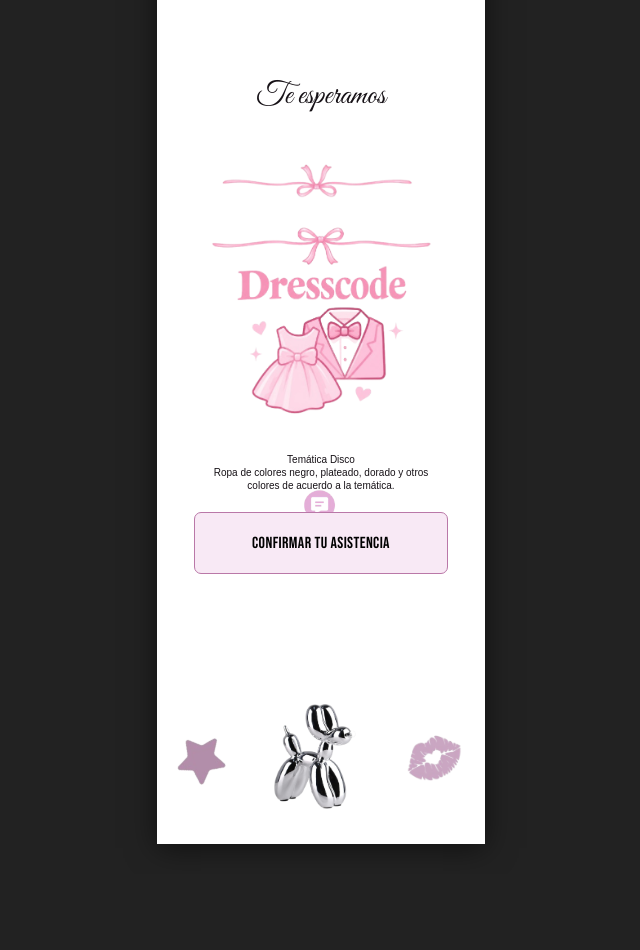
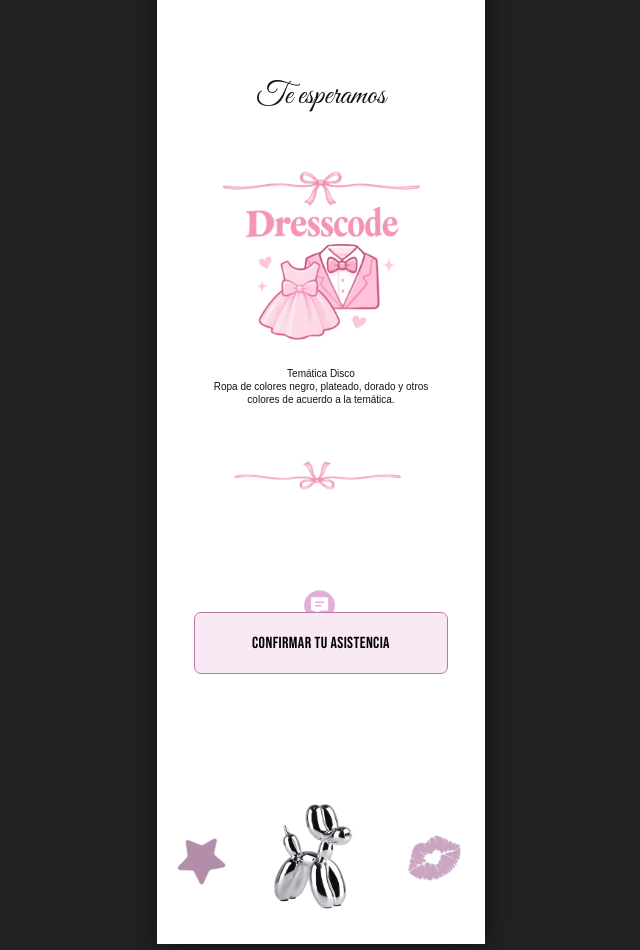
Before and after one commit to BrunoRasot/ari-fest, a plain HTML site: page index.html in a window 1280 px wide. Shown: the part 2037-2987 px from the top of the page, without its empty margins (319-959 px from the left). Before the commit the page ends 2911 px from the top, so only its background shows below. Drawn offline with nearby package versions, Linux system fonts and the light colour scheme.

Commit message:
Align dress code section with reference

```diff
--- a/index.html
+++ b/index.html
@@ -65,7 +65,7 @@
       </section>
 
       <section class="expectation"><p>Te esperamos</p></section>
-      <section class="dress"><img class="bow-divider bow-top" src="assets/bow-divider.png" alt="" aria-hidden="true" /><img src="assets/dresscode.png" alt="Código de vestimenta" /><p>Temática Disco<br />Ropa de colores negro, plateado, dorado y otros<br />colores de acuerdo a la temática.</p><img class="bow-divider bow-bottom" src="assets/bow-divider.png" alt="" aria-hidden="true" /></section>
+      <section class="dress"><img src="assets/dresscode.png" alt="Código de vestimenta" /><p>Temática Disco<br />Ropa de colores negro, plateado, dorado y otros<br />colores de acuerdo a la temática.</p><img class="bow-divider bow-bottom" src="assets/bow-divider.png" alt="" aria-hidden="true" /></section>
       <section class="rsvp"><img class="message" src="assets/message-icon.png" alt="" aria-hidden="true" /><button id="rsvp-button" type="button">CONFIRMAR TU ASISTENCIA</button><p id="rsvp-message" hidden>¡Gracias! Nos encantará celebrar contigo.</p></section>
       <footer><img class="purple-star" src="assets/purple-star.png" alt="" aria-hidden="true" /><img class="dog" src="assets/perrito.png" alt="Figura de perro de globos plateado" /><img class="kiss" src="assets/kiss.png" alt="" aria-hidden="true" /></footer>
     </main>
--- a/script.js
+++ b/script.js
@@ -5,7 +5,7 @@ const state = document.getElementById('audio-state');
 
 function fitInvitationToMobile() {
   const artboardWidth = 328;
-  const artboardHeight = 2559;
+  const artboardHeight = 2659;
   if (window.innerWidth <= 480) {
     const scale = window.innerWidth / artboardWidth;
     document.documentElement.style.setProperty('--invitation-scale', scale);
--- a/styles.css
+++ b/styles.css
@@ -1,7 +1,7 @@
 :root { --pink:#ef9dca; --light:#f8e9f5; --ink:#161116; }
 * { box-sizing:border-box; }
 body { margin:0; background:#222; color:var(--ink); font-family:"Oswald",Arial,sans-serif; }
-.invitation { width:min(100%, 328px); min-height:2559px; margin:auto; overflow:hidden; background:#fff; text-align:center; }
+.invitation { width:min(100%, 328px); min-height:2659px; margin:auto; overflow:hidden; background:#fff; text-align:center; }
 section { position:relative; }
 .hero { height:402px; padding-top:72px; }
 .disco { position:absolute; object-fit:contain; }.disco-top { width:84px; left:13px; top:10px; }.disco-right { width:76px; right:-7px; top:280px; }
@@ -11,7 +11,7 @@ section { position:relative; }
 .details { min-height:607px; padding-top:0; }.glass { color:#eaa0c9; font:72px/1 "Great Vibes",cursive; height:93px; }.blessing { margin:0 auto; width:278px; font-size:16px; line-height:1.2; font-weight:400; }.blessing strong { font-weight:600; }.month { font-size:14px; font-weight:600; margin:24px 0 18px; }.date-row { display:flex; align-items:center; justify-content:center; gap:13px; color:#dcabd4; }.date-row div { width:94px; height:18px; border-top:2px solid #ebb9df; border-bottom:2px solid #ebb9df; color:#222; font:9px Arial,sans-serif; padding-top:3px; }.date-row b { font:44px/ .6 "Playfair Display",serif; color:#e8b1d8; }.faltan { color:#e2acd3; font:22px "Great Vibes",cursive; margin:31px 0 20px; }.countdown strong { display:block; font:24px "Oswald",sans-serif; letter-spacing:.2px; }.countdown small { display:block; color:#dc9fca; font:8px Arial,sans-serif; margin-top:0; }.calendar { margin:33px auto 0; width:212px; color:#777; font:7px Arial,sans-serif; text-align:left; }.calendar header { display:flex; justify-content:space-between; font-size:5px; border-bottom:1px solid #ddd; padding-bottom:4px; }.week { word-spacing:7px; font-size:5px; margin:9px 0 8px; }.days { display:grid; grid-template-columns:repeat(7,1fr); gap:9px 10px; text-align:center; }.days span.selected { outline:1px solid #777; border-radius:50%; width:12px; height:12px; display:inline-grid; place-items:center; margin:-2px; }
 .venue { height:430px; overflow:hidden; }.venue-composition { position:absolute; z-index:1; width:300px; height:auto; left:14px; top:0; }.venue-stars { position:absolute; z-index:2; width:112px; height:auto; opacity:.98; }.venue-stars-top { left:27px; top:33px; }.venue-stars-bottom { left:80px; top:246px; }.venue button { position:absolute; z-index:3; left:138px; top:206px; width:134px; height:41px; border:0; border-radius:16px; background:transparent; cursor:pointer; }.location-message { position:absolute; z-index:4; left:62px; right:30px; top:248px; margin:0; font:10px Arial,sans-serif; color:#ad6d96; background:#fff; border-radius:5px; padding:3px; }
 .expectation { height:150px; }.expectation p { margin:0; padding-top:74px; font:31px "Great Vibes",cursive; }
-.dress { height:300px; }.dress > img:not(.bow-divider) { width:232px; }.dress p { font:10px/1.28 Arial,sans-serif; margin:10px 0; }.bow-divider { display:block; width:204px; height:auto; margin:auto; }.bow-top { margin-bottom:4px; }.bow-bottom { margin-top:24px; }
+.dress { height:400px; }.dress > img:not(.bow-divider) { width:210px; }.dress p { font:10px/1.28 Arial,sans-serif; margin:0; }.bow-divider { display:block; width:180px; height:auto; margin:auto; }.bow-bottom { margin-top:45px; }
 .rsvp { height:215px; padding-top:30px; }.message { display:block; width:38px; height:auto; margin:0 auto -12px; }.rsvp button { background:#f8e9f5; border:1px solid #ba78a8; border-radius:7px; height:62px; width:254px; font:16px "Bebas Neue",sans-serif; letter-spacing:.4px; cursor:pointer; }.rsvp button:hover { background:#f3d9ed; }.rsvp p { color:#ad6d96; font-size:11px; margin:7px; }
 footer { height:176px; display:flex; align-items:center; justify-content:space-around; } footer .dog { width:105px; } footer .purple-star { width:55px; transform:rotate(-15deg); } footer .kiss { width:69px; }
 button:focus-visible { outline:3px solid #333; outline-offset:3px; }
```
